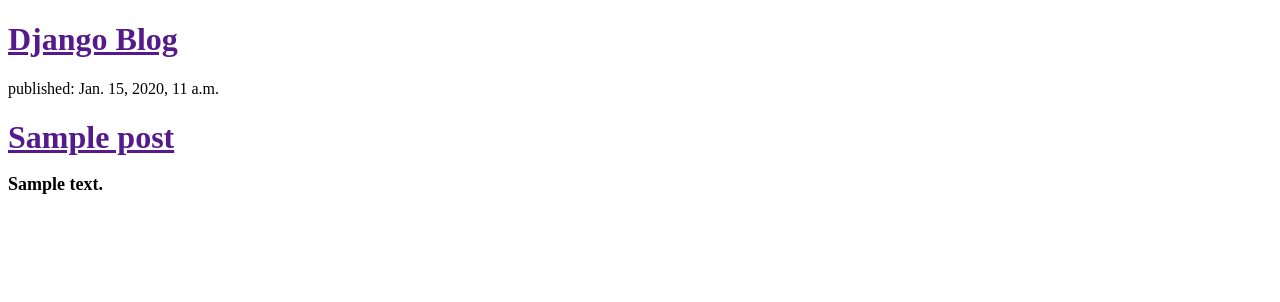
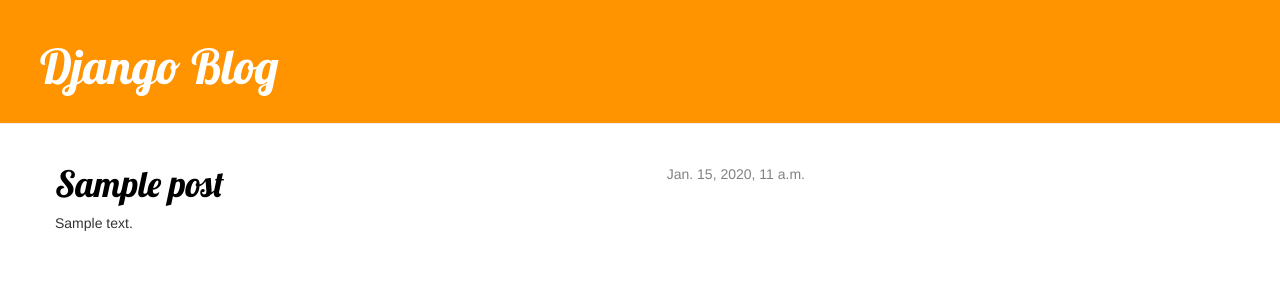
Before and after one commit to chris99ls/django-blog, a Django app: template blog/templates/blog/post_list.html in a window 1280 px wide. Shown: the top 302 px of the page. Run offline with Django 3.2, Linux system fonts and the light colour scheme; the template is opened without the code that fills it: values that come from a table or form of the project are taken from there, others are empty; tables that the repository leaves empty hold one stand-in row (values such as "Sample post"); some libraries are stand-ins or nearby versions.

Commit message:
Modified templates with static elements.

```diff
--- /dev/null
+++ b/blog/static/css/blog.css
@@ -0,0 +1,47 @@
+.page-header {
+    background-color: #ff9400;
+    margin-top: 0;
+    padding: 20px 20px 20px 40px;
+}
+
+.page-header h1, .page-header h1 a, .page-header h1 a:visited, .page-header h1 a:active {
+    color: #ffffff;
+    font-size: 36pt;
+    text-decoration: none;
+}
+
+.content {
+    margin-left: 40px;
+}
+
+h1, h2, h3, h4 {
+    font-family: 'Lobster', cursive;
+}
+
+.date {
+    float: right;
+    color: #828282;
+}
+
+.save {
+    float: right;
+}
+
+.post-form textarea, .post-form input {
+    width: 100%;
+}
+
+.top-menu, .top-menu:hover, .top-menu:visited {
+    color: #ffffff;
+    float: right;
+    font-size: 26pt;
+    margin-right: 20px;
+}
+
+.post {
+    margin-bottom: 70px;
+}
+
+.post h1 a, .post h1 a:visited {
+    color: #000000;
+}
--- a/blog/templates/blog/post_list.html
+++ b/blog/templates/blog/post_list.html
@@ -1,27 +1,35 @@
-<!DOCTYPE html>
+{% load staticfiles %}
 <html>
-<head>
-	<title></title>
-</head>
-<body>
+    <head>
+        <title>Django blog</title>
+        <link rel="stylesheet" href="//maxcdn.bootstrapcdn.com/bootstrap/3.2.0/css/bootstrap.min.css">
+        <link rel="stylesheet" href="//maxcdn.bootstrapcdn.com/bootstrap/3.2.0/css/bootstrap-theme.min.css">
 
-	<div>
-        <h1><a href="">Django Blog</a></h1>
-    </div>
+        <link href="https://fonts.googleapis.com/css?family=Lobster&subset=latin,latin-ext" rel="stylesheet" type="text/css">
 
 
-	<div>
-		{% for post in 	posts %}
-			<div>
-				<p>published: {{post.published_date}}</p>
-				<h1><a href="">{{post.title}}</a>
-				<font size="4.5px">
-				<p>{{post.text|linebreaksbr}}</p>
-				</font>
-			</div>
-		{% endfor %}
+        <link rel="stylesheet" href="{% static 'css/blog.css' %}">
+    </head>
+    <body>
 
-	</div>
+        <div class="page-header">
+            <h1><a href="/">Django Blog</a></h1>
+        </div>
 
-</body>
+    	<div class="content container">
+		    <div class="row">
+		        <div class="col-md-8">
+		            {% for post in posts %}
+		                <div class="post">
+		                    <div class="date">
+		                        {{ post.published_date }}
+		                    </div>
+		                    <h1><a href="">{{ post.title }}</a></h1>
+		                    <p>{{ post.text|linebreaksbr }}</p>
+		                </div>
+		            {% endfor %}
+		        </div>
+		    </div>
+		</div>
+    </body>
 </html>
```
